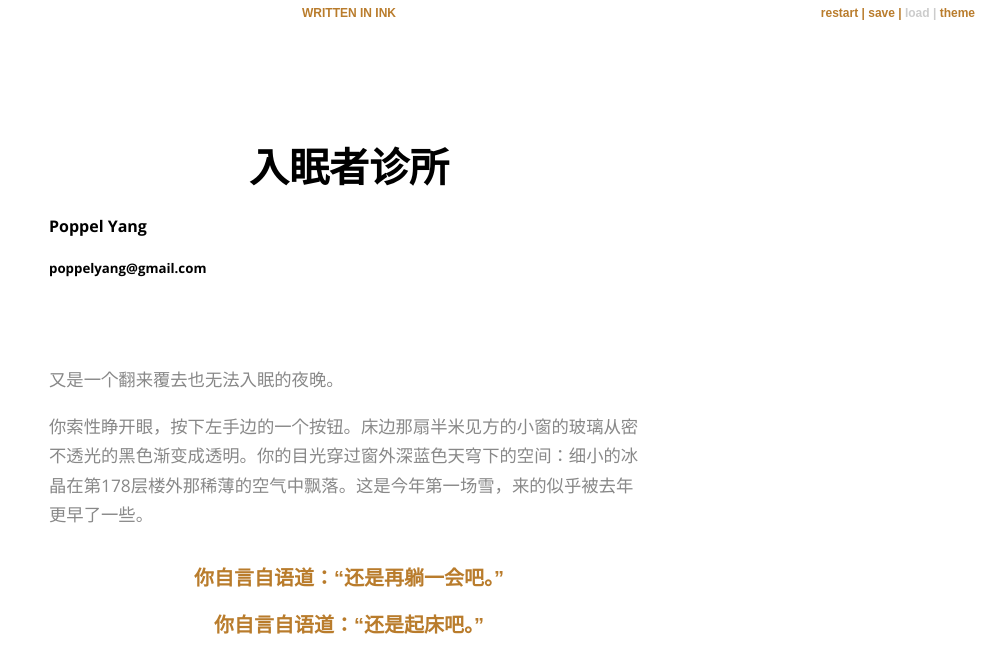
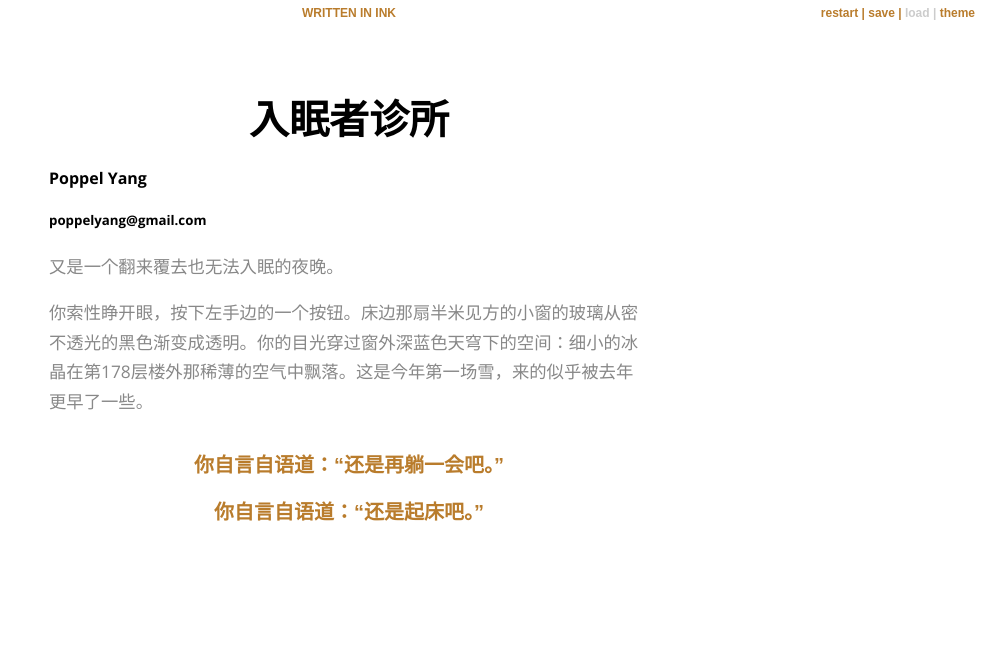
Before and after one commit to Poppelyang/sleeptight, a plain HTML site: page index.html in a window 1280 px wide. Shown: the whole page, without its empty margins (291-1280 px from the left). Drawn offline with nearby package versions, Linux system fonts and the light colour scheme; a web font is replaced by a local one.

Commit message:
Update index.html

```diff
--- a/index.html
+++ b/index.html
@@ -24,7 +24,7 @@
         </div>
 
         <div id="story" class="container">
-            <div class="header">
+            <div class="center">
                 <h1>入眠者诊所</h1>
                 <h4>Poppel Yang</h4>
                 <h5>poppelyang@gmail.com</h5>
```
